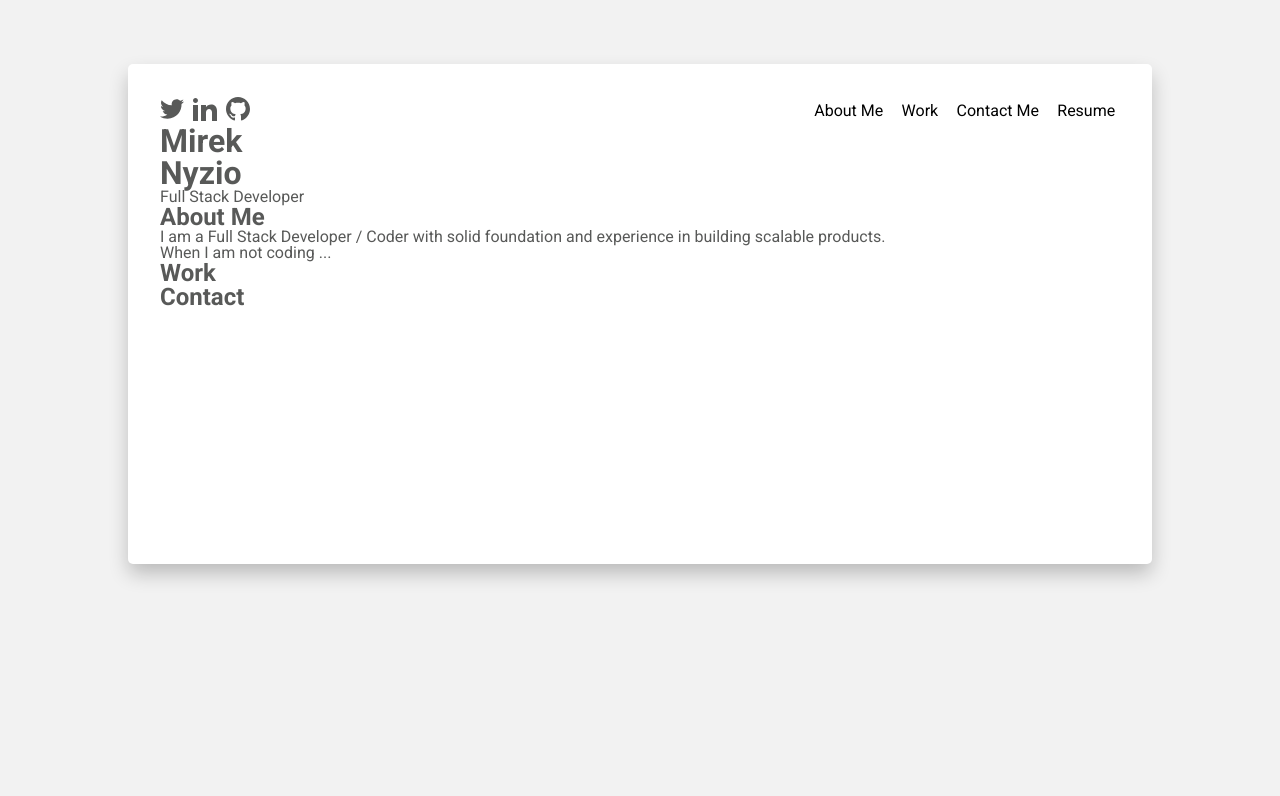
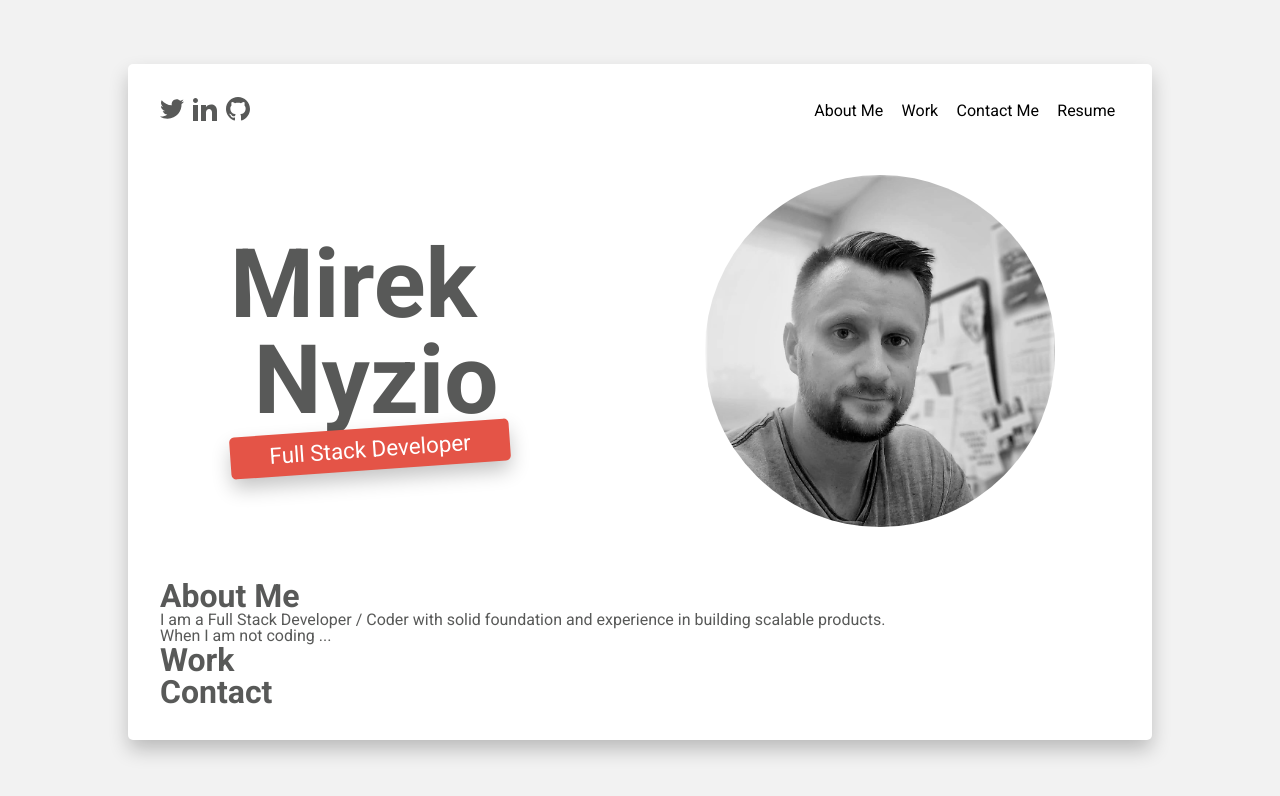
Before and after one commit to Alphalfa711/module2-challange, a plain HTML site: page index.html in a window 1280 px wide. Drawn offline with Linux system fonts and the light colour scheme; a web font is replaced by a local one.

Commit message:
Completed static hero part of the screen

```diff
--- a/assets/css/style.css
+++ b/assets/css/style.css
@@ -10,15 +10,14 @@
 
 * {
     font-family: 'Roboto', sans-serif;
-
 }
 
 h1 {
-    font-size: 2rem;
+    font-size: 6rem;
 }
 
 h2 {
-    font-size: 1.5rem;
+    font-size: 2rem;
 }
 
 body {
@@ -29,7 +28,6 @@ body {
 .wrapper {
     /* width: 1152px; */
     width: 80%;
-    height: 500px;
     background-color: var(--wrapper-bg-color);
     margin: 4rem auto;
     padding: 2rem;
@@ -40,8 +38,8 @@ body {
 nav {
     display: flex;
     justify-content: space-between;
-    /* background-color: #e45447; */
     align-items: center;
+    margin-bottom: 50px;
 }
 
 .socials li {
@@ -61,7 +59,6 @@ nav {
 
 .nav-btn {
     padding: .3rem;
-    /* font-size: 1rem; */
     transition: var(--transition-time);
     background-color: transparent;
     border: none;
@@ -84,3 +81,44 @@ nav {
 .nav-item {
     vertical-align: middle;
 }
+
+/* Hero section of page */
+.hero-wrapper {
+    display: flex;
+    margin-bottom: 50px;
+    align-items: center;
+}
+
+/* Styling hero sections */
+.hero-name {
+    width: 50%;
+}
+
+.hero-avatar {
+    width: 50%;
+    text-align: center;
+}
+
+.hero-avatar img {
+    border-radius: 180px;
+}
+
+/* Hero text section */
+.hero-name > h1, .hero-name > div {
+    margin-left: 70px;
+}
+
+.hero-text {
+    color: #fff;
+    background-color: var(--orange);
+    padding: .6rem;
+    border-radius: 5px;
+    width: 280px;
+    font-size: 1.4rem;
+    text-align: center;
+    margin-left: 10px;
+    transform: rotate(-4deg);
+    box-shadow: var(--box-shadow);
+}
+
+/* Hero avatar section */
--- a/index.html
+++ b/index.html
@@ -32,10 +32,17 @@
                 <button type="button" class="nav-btn"><a href="#">Resume</a></button>
             </section>
         </nav>
-        <section class="hero">
-            <h1>Mirek</h1>
-            <h1>Nyzio</h1>
-                <p>Full Stack Developer</p>
+        <section class="hero-wrapper">
+            <section class="hero-name">
+                <h1>Mirek</h1>
+                <h1><pre> Nyzio</pre></h1>
+                <div class="hero-text">
+                    <p>Full Stack Developer</p>
+                </div>
+            </section>
+            <section class="hero-avatar">
+                <img src="./assets/images/Profile picture bw.jpg" alt="Avatar picture" width="350px">
+            </section>
         </section>
 
         <main>
```
Also changed, not shown: assets/images/Profile picture bw.jpg (added).
